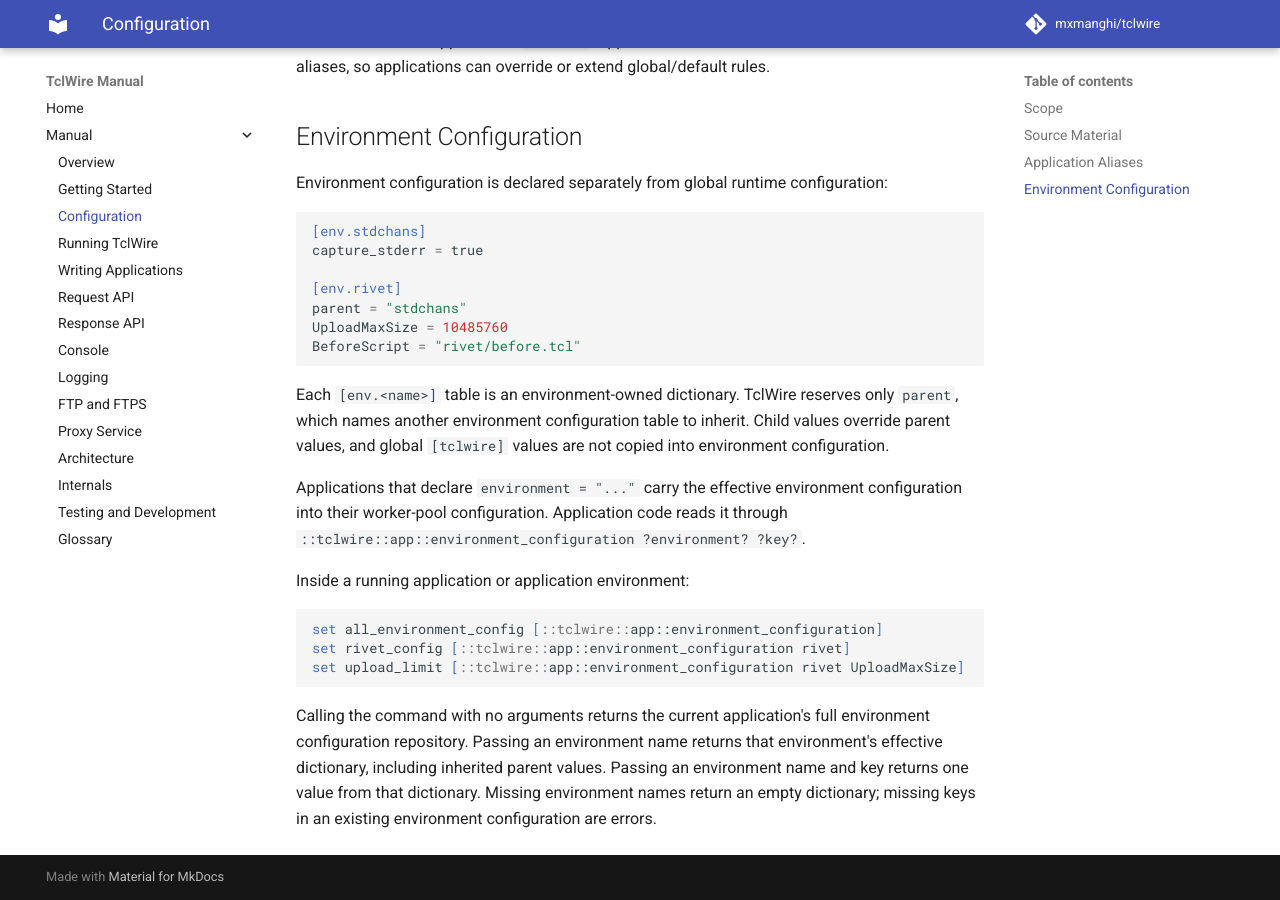
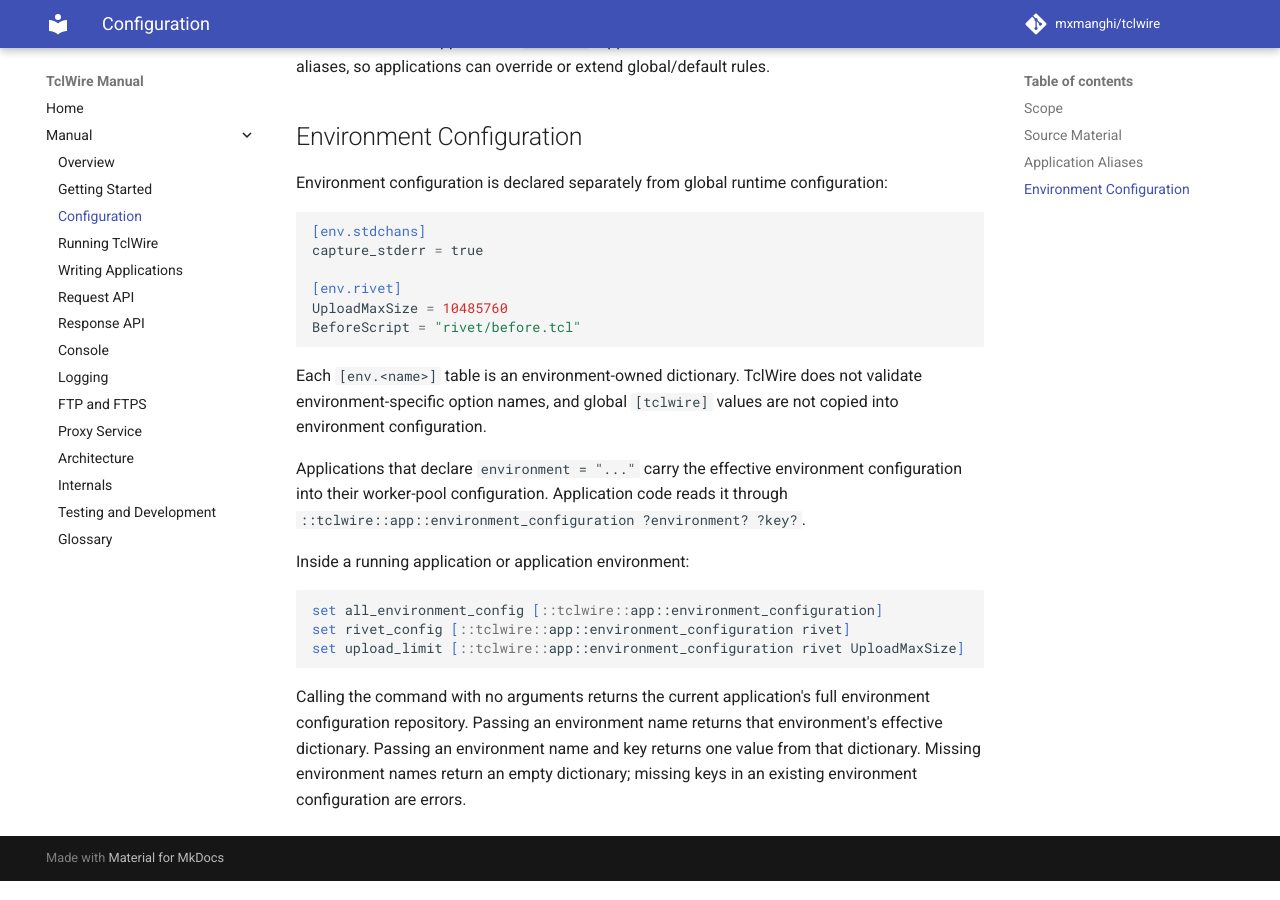
Before and after one commit to mxmanghi/tclwire, an MkDocs documentation site: the page built from doc/manual/configuration.md, in a window 1280 px wide and 900 px high, scrolled down 914 px. Built offline with MkDocs 1.6.1 and Material for MkDocs 9.7.7, drawn with Linux system fonts in a browser that asks for light colours; comment, search, counter and statistics services are not loaded.

Commit message:
revision of config handling and CLI processing

````diff
--- a/doc/manual/configuration.md
+++ b/doc/manual/configuration.md
@@ -39,15 +39,13 @@ configuration:
 capture_stderr = true
 
 [env.rivet]
-parent = "stdchans"
 UploadMaxSize = 10485760
 BeforeScript = "rivet/before.tcl"
 ```
 
-Each `[env.<name>]` table is an environment-owned dictionary. TclWire reserves
-only `parent`, which names another environment configuration table to inherit.
-Child values override parent values, and global `[tclwire]` values are not
-copied into environment configuration.
+Each `[env.<name>]` table is an environment-owned dictionary. TclWire does not
+validate environment-specific option names, and global `[tclwire]` values are
+not copied into environment configuration.
 
 Applications that declare `environment = "..."` carry the effective
 environment configuration into their worker-pool configuration. Application
@@ -64,7 +62,6 @@ set upload_limit [::tclwire::app::environment_configuration rivet UploadMaxSize]
 
 Calling the command with no arguments returns the current application's full
 environment configuration repository. Passing an environment name returns that
-environment's effective dictionary, including inherited parent values. Passing
-an environment name and key returns one value from that dictionary. Missing
-environment names return an empty dictionary; missing keys in an existing
-environment configuration are errors.
+environment's effective dictionary. Passing an environment name and key returns
+one value from that dictionary. Missing environment names return an empty
+dictionary; missing keys in an existing environment configuration are errors.
````
Also changed, not shown: 7 other files.
